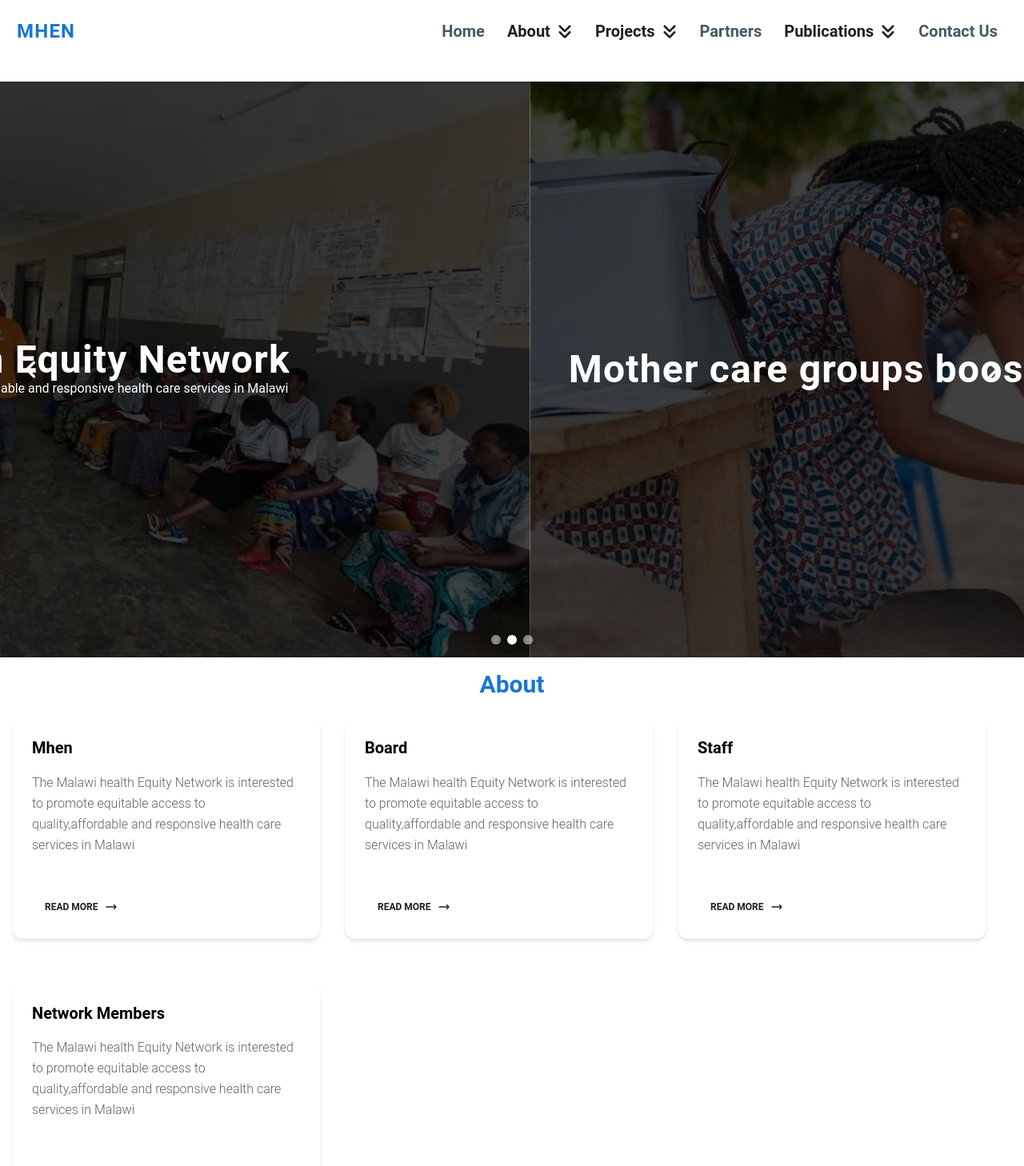
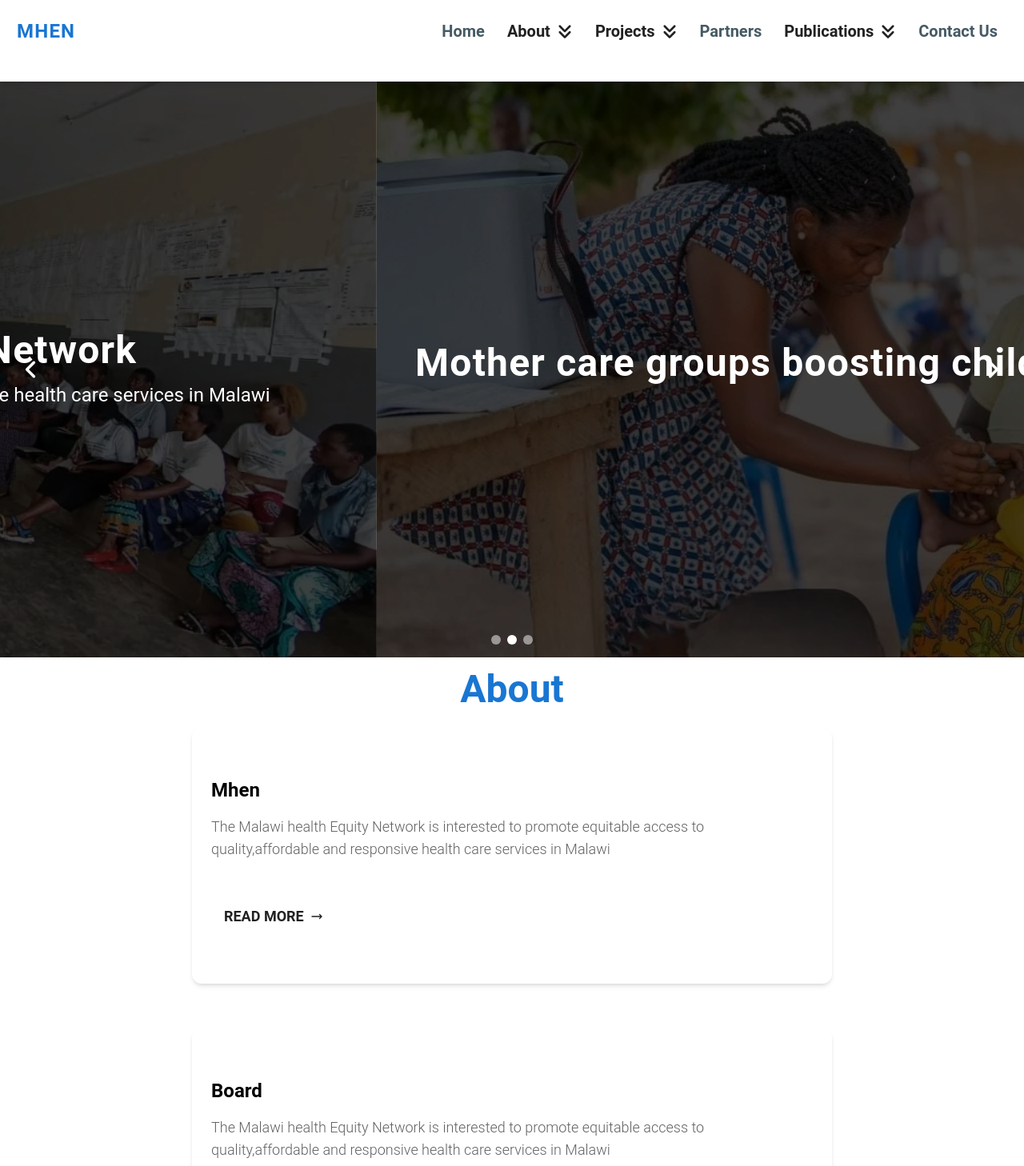
Before and after one commit to Risetech4drew/MHEN-project, a React (Vite) app: page / in a window 1280 px wide. Shown: the top 1458 px of the page at 80% size. Built offline with nearby package versions, Linux system fonts and the light colour scheme.

Commit message:
centered cards

```diff
--- a/src/components/Navbar.jsx
+++ b/src/components/Navbar.jsx
@@ -98,7 +98,7 @@ function ProjectDropdownMenuList() {
         placement="bottom"
       >
         <MenuHandler>
-          <Typography as="div" variant="" className="">
+          <Typography as="div" variant="small" className="">
             <ListItem
               className="flex items-center gap-2 font-bold md:text-xl text-gray-900"
               selected={isMenuOpen || isMobileMenuOpen}
--- a/src/pages/home/components/About.jsx
+++ b/src/pages/home/components/About.jsx
@@ -32,22 +32,31 @@ const cardDetails = [
 function About() {
   return (
     <div className="mt-4 px-4">
-      <h1 className="text-3xl text-blue-700 text-center font-bold">About</h1>
-      <div className="flex flex-wrap gap-8">
+      <h1 className="text-3xl md:text-5xl text-blue-700 text-center font-bold">
+        About
+      </h1>
+      <div className="flex flex-wrap gap-8 justify-center">
         {cardDetails.map((item, index) => (
-          <Card key={index} className="mt-6 w-96">
+          <Card
+            key={index}
+            className="md:flex md:justify-center mt-6 w-96 md:w-[50rem] md:h-[20rem]"
+          >
             <CardBody>
-              <Typography variant="h5" color="black" className="font-bold mb-4">
+              <Typography
+                variant="h5"
+                color="black"
+                className="font-bold mb-4 md:text-2xl"
+              >
                 {item.title}
               </Typography>
-              <Typography>{item.description}</Typography>
+              <Typography className="md:text-lg">{item.description}</Typography>
             </CardBody>
             <CardFooter>
               <Link to="#">
                 <Button
                   size="sm"
                   variant="text"
-                  className="flex items-center gap-2"
+                  className="flex items-center gap-2 md:text-lg"
                 >
                   Read more
                   <svg
--- a/src/pages/home/components/Hero.jsx
+++ b/src/pages/home/components/Hero.jsx
@@ -40,11 +40,11 @@ function Hero() {
           />
           <div className="absolute inset-0 h-full w-full bg-black/75 flex flex-col justify-center md:items-center px-4">
             {item.title && (
-              <h1 className="text-white text-2xl md:text-5xl font-bold tracking-wide">
+              <h1 className="text-white text-2xl md:text-5xl mb-4 font-bold tracking-wide">
                 {item.title}
               </h1>
             )}
-            <p className="text-white">{item.description}</p>
+            <p className="text-white md:text-2xl">{item.description}</p>
           </div>
         </div>
       ))}
```
